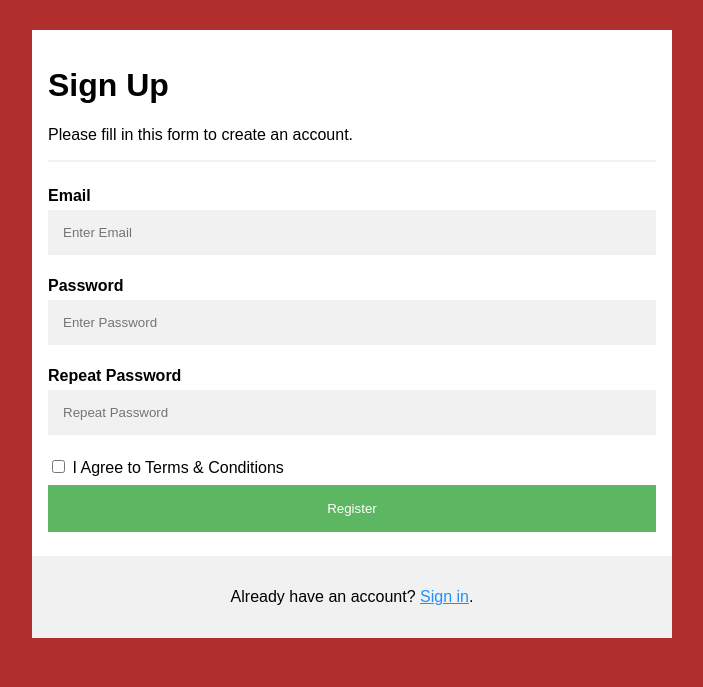
After one commit to 5up3rN00b/ProTrackerPHP, a PHP site: page /login.php in a window 1280 px wide. The commit adds this page. Shown: the top 687 px of the page, without its empty margins (288-991 px from the left). Run offline with PHP 8.4, Linux system fonts and the light colour scheme; some libraries are stand-ins or nearby versions.

```diff
--- /dev/null
+++ b/html/login.php
@@ -0,0 +1,41 @@
+<?php
+require '../templates/header.php';
+?>
+<form action="<?php echo htmlspecialchars($_SERVER["PHP_SELF"]); ?>" method="post">
+    <div class="container">
+        <h1>Sign Up</h1>
+        <p>Please fill in this form to create an account.</p>
+        <hr>
+
+        <div class="form-group">
+            <label for="email"><b>Email</b></label>
+            <input type="text" placeholder="Enter Email" name="username" value="" required>
+            <span class="help-block"></span>
+        </div>
+
+        <div class="form-group ">
+            <label for="psw"><b>Password</b></label>
+            <input type="password" placeholder="Enter Password" name="password" value="" required>
+            <span class="help-block"></span>
+        </div>
+
+        <div class="form-group ">
+            <label for="psw-repeat"><b>Repeat Password</b></label>
+            <input type="password" placeholder="Repeat Password" name="confirm_password" value="" required>
+            <span class="help-block"></span>
+        </div>
+        <div class="form-group ">
+            <label for="terms"><input type="checkbox" id="terms" name="terms" value="terms"> I Agree to Terms & Conditions</label><br>
+            <span class="help-block"></span>
+        </div>
+
+
+        <button type="submit" class="registerbtn">Register</button>
+    </div>
+
+    <div class="container signin">
+        <p>Already have an account? <a href="../login/index.php">Sign in</a>.</p>
+    </div>
+</form>
+<?php
+require '../templates/footer.php';
--- a/html/stylesheets/main.css
+++ b/html/stylesheets/main.css
@@ -37,3 +37,70 @@
     .sidenav {padding-top: 15px;}
     .sidenav a {font-size: 18px;}
 }
+
+body {
+    font-family: Arial, Helvetica, sans-serif;
+    background-color: #b12f2f;
+    margin: 0 auto;
+    width:50%;
+    margin-top:30px;
+    margin-bottom:50px;
+}
+
+* {
+    box-sizing: border-box;
+}
+
+/* Add padding to containers */
+.container {
+    padding: 16px;
+    background-color: white;
+}
+
+/* Full-width input fields */
+input[type=text], input[type=password] {
+    width: 100%;
+    padding: 15px;
+    margin: 5px 0 22px 0;
+    display: inline-block;
+    border: none;
+    background: #f1f1f1;
+}
+
+input[type=text]:focus, input[type=password]:focus {
+    background-color: #ddd;
+    outline: none;
+}
+
+/* Overwrite default styles of hr */
+hr {
+    border: 1px solid #f1f1f1;
+    margin-bottom: 25px;
+}
+
+/* Set a style for the submit button */
+.registerbtn {
+    background-color: #4CAF50;
+    color: white;
+    padding: 16px 20px;
+    margin: 8px 0;
+    border: none;
+    cursor: pointer;
+    width: 100%;
+    opacity: 0.9;
+}
+
+.registerbtn:hover {
+    opacity: 1;
+}
+
+/* Add a blue text color to links */
+a {
+    color: dodgerblue;
+}
+
+/* Set a grey background color and center the text of the "sign in" section */
+.signin {
+    background-color: #f1f1f1;
+    text-align: center;
+}
```
